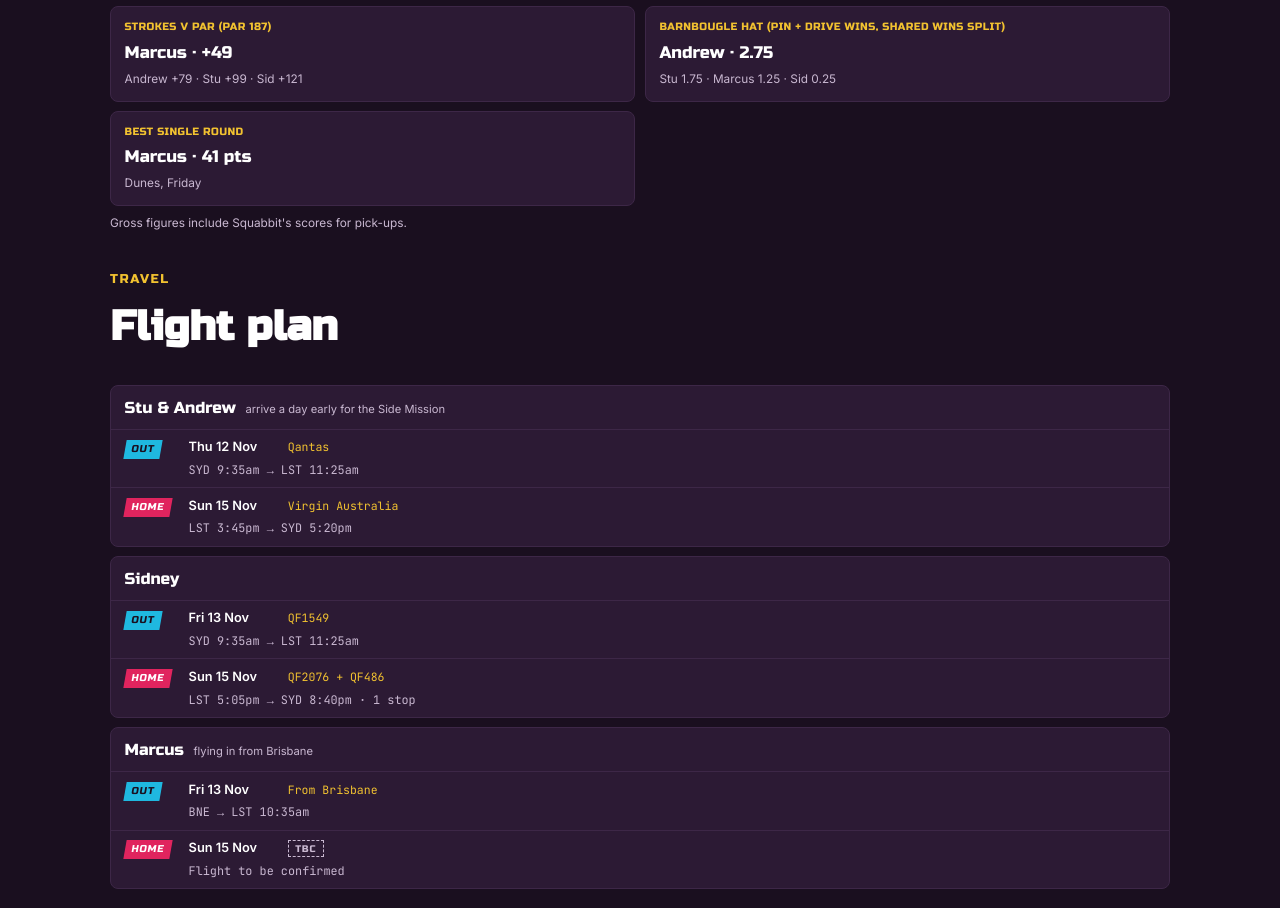
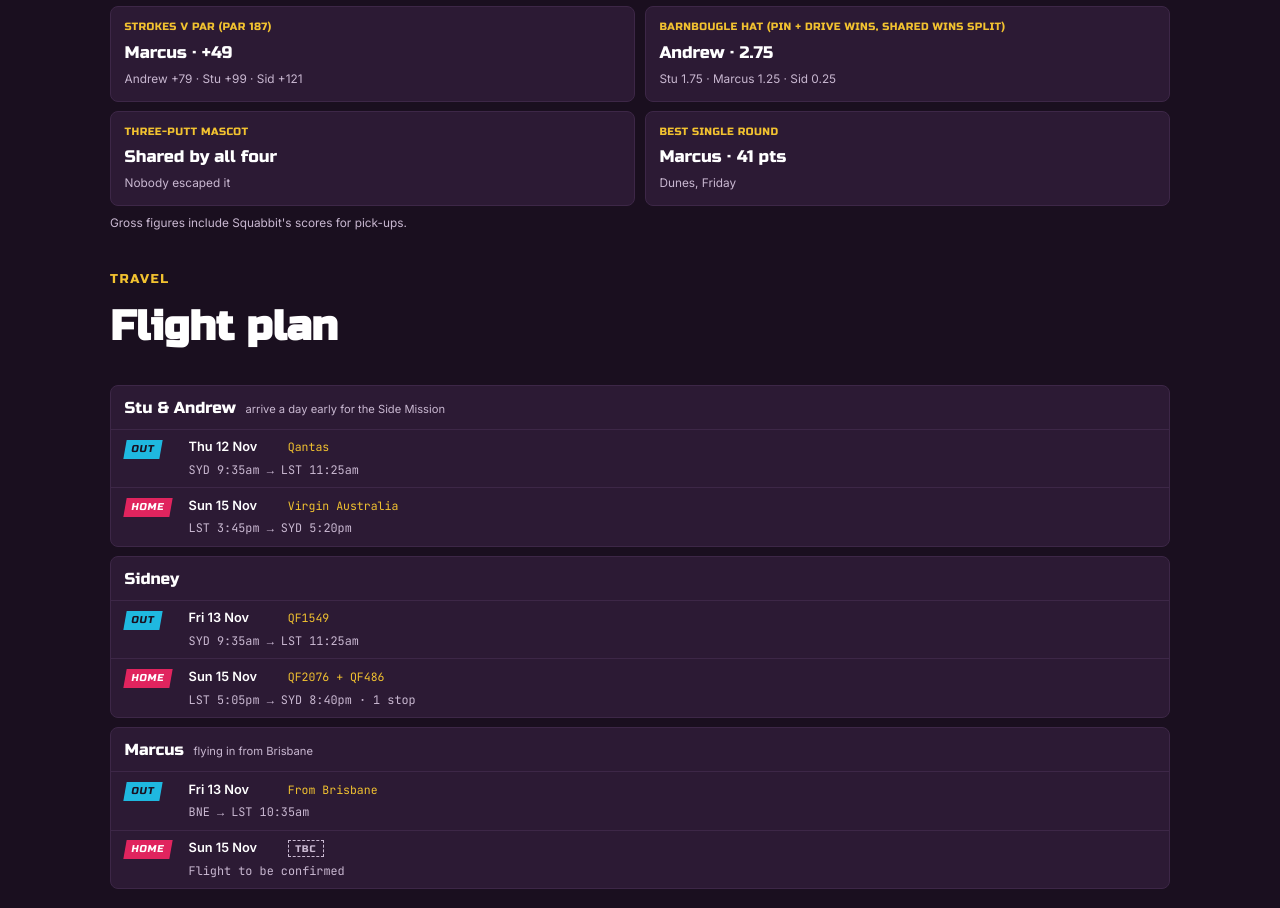
Before and after one commit to Stu-Robertson-22/mass-invitational, a plain HTML site: page index.html in a window 1280 px wide. Shown: the part 2494-3402 px from the top of the page. Drawn offline with Linux system fonts and the light colour scheme.

Commit message:
Three-putt mascot shared
Co-Authored-By: Claude Opus 5.5 <noreply@anthropic.com>
Claude-Session: https://claude.ai/code/session_018x2DhAVofATMbGCqv22oWv

```diff
--- a/index.html
+++ b/index.html
@@ -325,6 +325,7 @@
       <div class="fact"><small>Total stableford (50 holes)</small><b>Marcus · 101</b><span>Andrew 89 · Stu 88 · Sid 69</span></div>
       <div class="fact"><small>Strokes v par (par 187)</small><b>Marcus · +49</b><span>Andrew +79 · Stu +99 · Sid +121</span></div>
       <div class="fact"><small>Barnbougle hat (pin + drive wins, shared wins split)</small><b>Andrew · 2.75</b><span>Stu 1.75 · Marcus 1.25 · Sid 0.25</span></div>
+      <div class="fact"><small>Three-putt mascot</small><b>Shared by all four</b><span>Nobody escaped it</span></div>
       <div class="fact"><small>Best single round</small><b>Marcus · 41 pts</b><span>Dunes, Friday</span></div>
     </div>
     <p class="st-note reveal">Gross figures include Squabbit's scores for pick-ups.</p>
```
